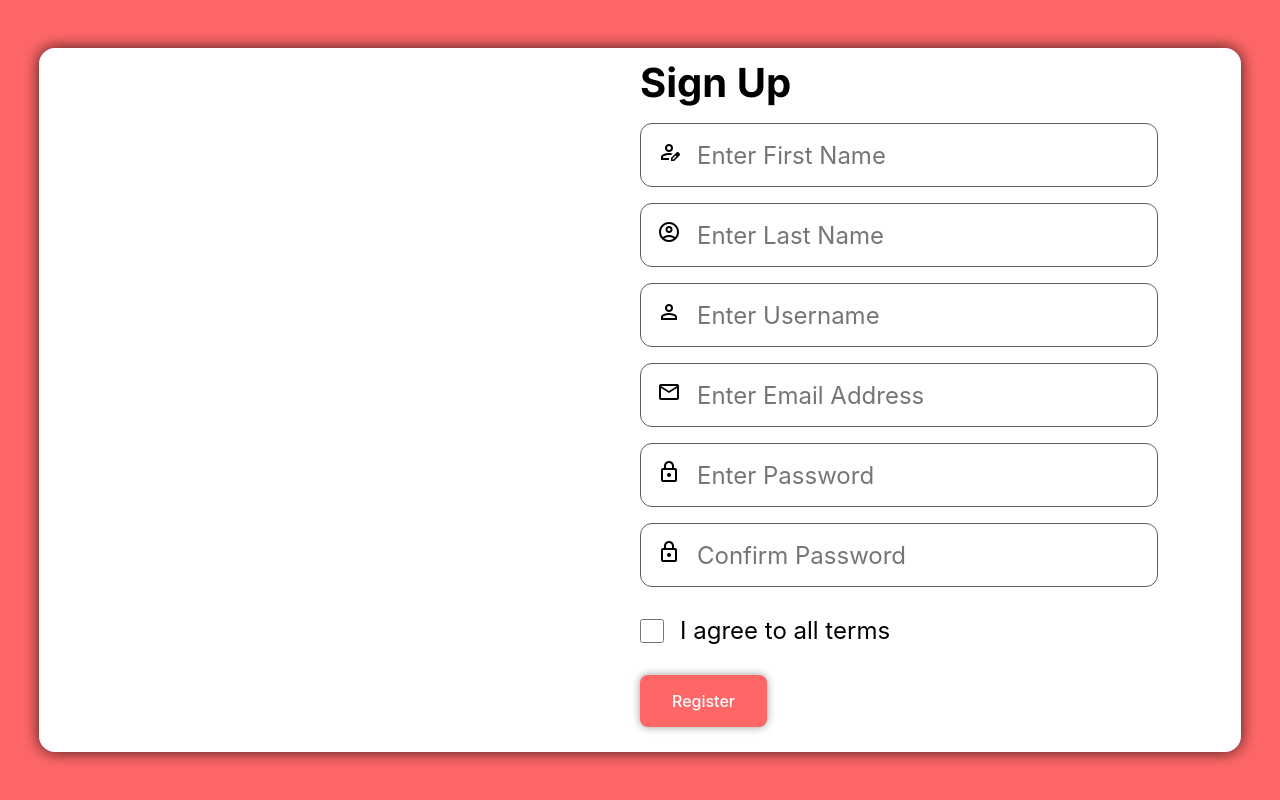
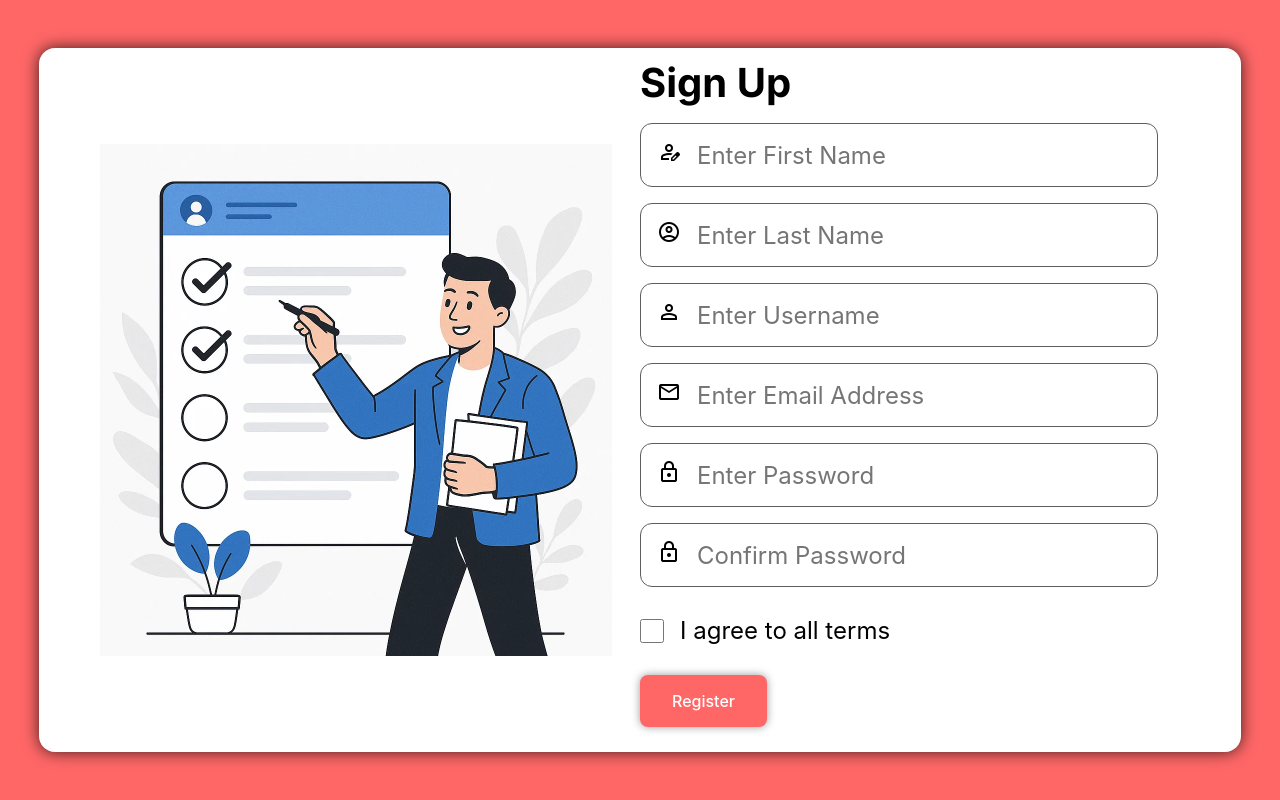
Before and after one commit to pewpil/to-do-app, a React (Vite) app: page / in a window 1280 px wide. Built offline with nearby package versions, Linux system fonts and the light colour scheme; a web font is replaced by a local one.

Commit message:
added images locally

```diff
--- a/src/SideBar/SideBar.jsx
+++ b/src/SideBar/SideBar.jsx
@@ -8,7 +8,7 @@ function SideBar() {
       <div id={styles.profile}>
         <div id={styles.profile_container}>
           <img
-            src="https://videos.openai.com/vg-assets/assets%2Ftask_01k4zrwxm1fz5rm2h433v0tvk3%2F1757707985_img_0.webp?st=2025-09-13T05%3A34%3A54Z&se=2025-09-19T06%3A34%3A54Z&sks=b&skt=2025-09-13T05%3A34%3A54Z&ske=2025-09-19T06%3A34%3A54Z&sktid=a48cca56-e6da-484e-a814-9c849652bcb3&skoid=5e5fc900-07cf-43e7-ab5b-314c0d877bb0&skv=2019-02-02&sv=2018-11-09&sr=b&sp=r&spr=https%2Chttp&sig=sTL1DuBCOnvmx3WWfkIciTHHZV350iHTHVuNdc5%2FiRQ%3D&az=oaivgprodscus"
+	  src="../../public/images/pfp_girl.webp"
             alt="pfp girl"
             id={styles.profile_pic}
             className={universal.img_placeholder}
@@ -54,8 +54,7 @@ function SideBar() {
         </div>
       </div>
       <div id={styles.logout}>
-        <div className={styles.choice_container}>
-        </div>
+        <div className={styles.choice_container}></div>
         <h3 className={`${universal.title3} ${styles.choice}`}>
           <span className="material-symbols-outlined fs3rem">logout</span>
           Logout
--- a/src/Signup/Signup.jsx
+++ b/src/Signup/Signup.jsx
@@ -6,8 +6,8 @@ function Signup() {
   return (
     <div id={styles.sign_up_page}>
       <div id={styles.sign_up}>
-        <div id={styles.corporate_art}>
-          {/* fake ass signup corporate art go here */}
+        <div id={styles.corporate_art_container}>
+          <img src="../../public/images/signup.webp" id={styles.corporate_art} />
         </div>
         <div id={styles.signup_form_container}>
           <h2 className={universal.title2}>Sign Up</h2>
--- a/src/Signup/Singup.module.css
+++ b/src/Signup/Singup.module.css
@@ -18,9 +18,15 @@
 	display: flex;
 }
 
+#corporate_art_container {
+	flex: 1 1;
+	display: flex;
+	justify-content: center;
+	align-items: center;
+}
+
 #corporate_art {
-	flex: 1 1;
-	/* background-color: pink; */
+	width: 90%;
 }
 
 #signup_form_container {
--- a/src/Task/Task.jsx
+++ b/src/Task/Task.jsx
@@ -25,7 +25,7 @@ function Task() {
         </div>
         <div id={styles.cover_container}>
           <img
-            src="https://videos.openai.com/vg-assets/assets%2Ftask_01k53cqdm9e9n874v7pq2nrcxw%2F1757829403_img_0.webp?st=2025-09-14T04%3A26%3A29Z&se=2025-09-20T05%3A26%3A29Z&sks=b&skt=2025-09-14T04%3A26%3A29Z&ske=2025-09-20T05%3A26%3A29Z&sktid=a48cca56-e6da-484e-a814-9c849652bcb3&skoid=8ffff87a-01f1-47c9-9090-32999d4d6380&skv=2019-02-02&sv=2018-11-09&sr=b&sp=r&spr=https%2Chttp&sig=Ilbrexohuut%2BEYSxFperMpWDHPNVbbU9OiQH%2FKh%2F1Rc%3D&az=oaivgprodscus"
+            src="../../public/images/task_img.webp"
             alt="task img"
             id={styles.cover}
             className={universal.img_placeholder}
```
Also changed, not shown: public/images/signup.webp (added), public/images/task_img.webp (added).
